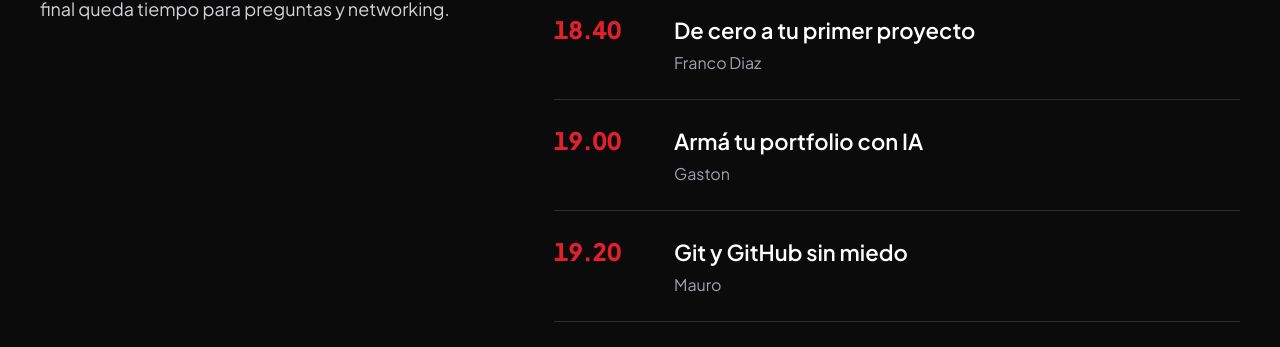
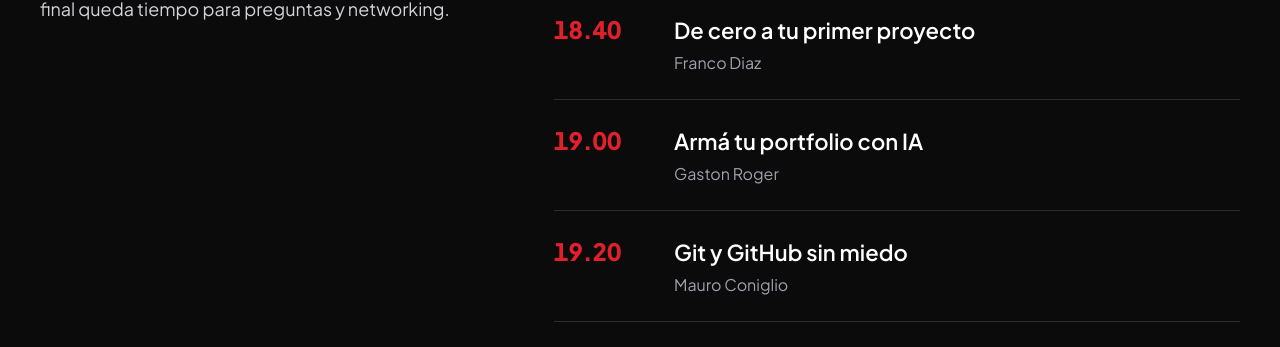
Before and after one commit to lioneldebortoli/WorkShopRC, a React (Vite) app: page / in a window 1280 px wide. Shown: the part 2537-2884 px from the top of the page. Built offline with nearby package versions, Linux system fonts and the light colour scheme.

Commit message:
fix:"nombre gaston y mauro"

```diff
--- a/src/components/Agenda.jsx
+++ b/src/components/Agenda.jsx
@@ -5,8 +5,8 @@
     { hora: "18.00", titulo: "Acreditación y bienvenida", orador: "" },
     { hora: "18.20", titulo: "Tu primer día como developer", orador: "Daniela Cardozo" },
     { hora: "18.40", titulo: "De cero a tu primer proyecto", orador: "Franco Diaz" },
-    { hora: "19.00", titulo: "Armá tu portfolio con IA", orador: "Gaston" },
-    { hora: "19.20", titulo: "Git y GitHub sin miedo", orador: "Mauro" },
+    { hora: "19.00", titulo: "Armá tu portfolio con IA", orador: "Gaston Roger" },
+    { hora: "19.20", titulo: "Git y GitHub sin miedo", orador: "Mauro Coniglio" },
     { hora: "19.40", titulo: "Tu primer Backend con Node", orador: "Jose Diaz" },
     { hora: "20.00", titulo: "Preparate para tu primer entrevista", orador: "Tomas Gomez" },
     { hora: "20.20", titulo: "Mi primer trabajo en IT", orador: "Pablo Basso" },
```
